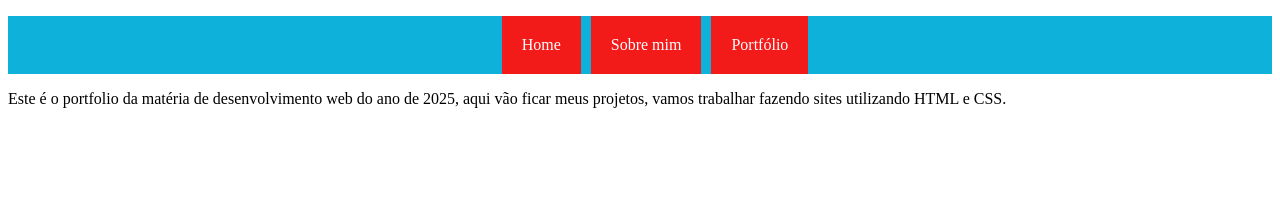
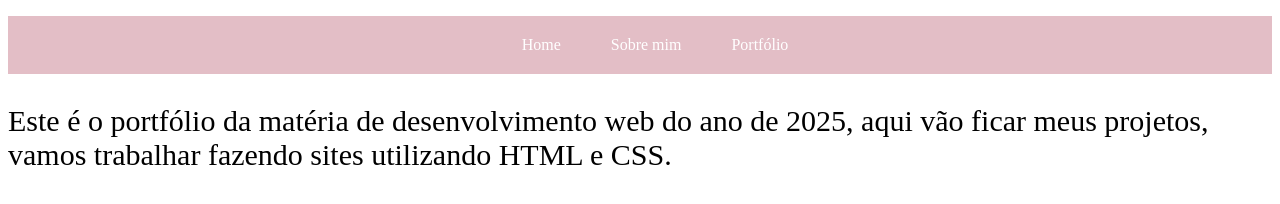
Before and after one commit to Mealissa1929/portfolio, a plain HTML site: page index.html in a window 1280 px wide. Drawn offline with Linux system fonts and the light colour scheme.

Commit message:
index.html

```diff
--- a/index.html
+++ b/index.html
@@ -4,35 +4,43 @@
 <head>
     <meta charset="UTF-8">
     <meta name="viewport" content="width=device-width, initial-scale=1.0">
-<title>Portfolio</title>
+    <title>Portfólio</title>
 
     <style>
-            ul{
+        ul {
             display: flex;
             flex-direction: row;
-                list-style-type :none;
-              background-color: #0db1da;
-                justify-content:center;
+            list-style-type: none;
+            background-color: #E3BEC6;
+            justify-content: center;
         }
+
         ul li {
 
-                background-color:  #3accb4;
+            background-color: #EFDAD7;
             margin-right: 10px;
 
 
         }
-            ul li a  {
+
+        ul li a {
 
             text-decoration: none;
-                color: white ;
-                background-color:  #f31a1a;
+            color: white;
+            background-color: #E3BEC6;
             padding: 20px;
             display: block;
             transition: all 0.5 ease;
         }
+
         ul li a:hover {
-                background-color: #e21010;
+            background-color: #EFDAD7;
             font-weight: 200;
+        }
+
+        p{
+                font-size: 30px;
+                font-family: 'Times New Roman', Times, serif;
             }
     </style>
 </head>
@@ -45,8 +53,8 @@
         <li><a href="projetos.html">Portfólio</a></li>
     </ul>
 
-    <p>Este é o portfolio da matéria de desenvolvimento web do ano de 2025, aqui vão ficar meus projetos, vamos trabalhar fazendo sites utilizando HTML e CSS.</p>
-
+    <p>Este é o portfólio da matéria de desenvolvimento web do ano de 2025, aqui vão ficar meus projetos, vamos trabalhar fazendo sites utilizando HTML e CSS.</p>
+    <img src="imagem.webp" alt="" width= "300px">
 </body>
 
 </html>
```
Lines whose indentation alone changed are shown as unchanged.
